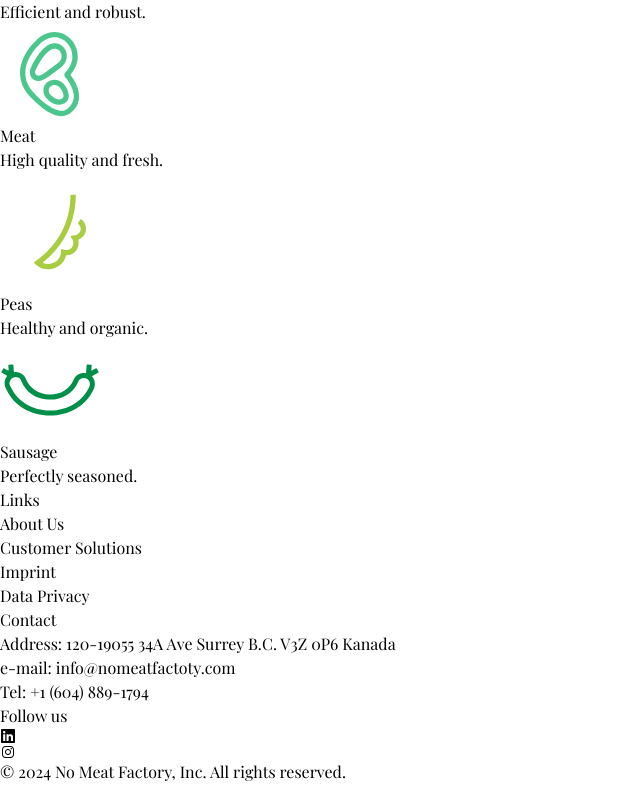
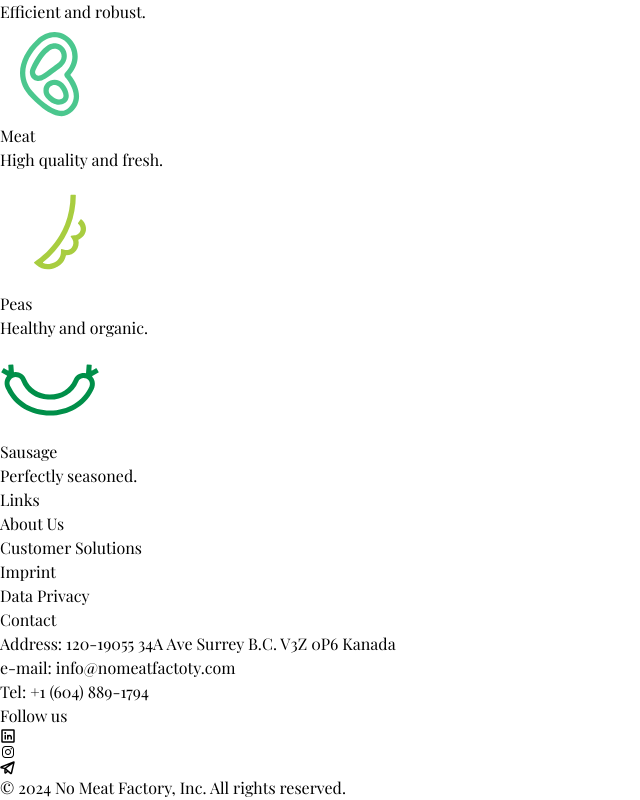
Before and after one commit to LQasemzadeh/NoMeatFactory, a Next.js app: page / in a window 1280 px wide. Shown: the part 4469-5269 px from the top of the page, without its empty margins (0-640 px from the left). Built offline with nearby package versions, Linux system fonts and the light colour scheme.

Commit message:
Update social icons in Footer component
Replaced `FaLinkedin` with `PiLinkedinLogoBold` for consistency and added a new Telegram icon using `PiTelegramLogoBold`. This enhances the visual alignment and provides an additional social media link.

```diff
--- a/src/app/Components/Footer/Footer.tsx
+++ b/src/app/Components/Footer/Footer.tsx
@@ -1,8 +1,10 @@
 'use client'
 
 import React from 'react';
-import { FaLinkedin } from "react-icons/fa";
+import { PiLinkedinLogoBold } from "react-icons/pi";
 import { IoLogoInstagram } from "react-icons/io";
+import { PiTelegramLogoBold } from "react-icons/pi";
+
 
 
 const Footer = () => {
@@ -32,9 +34,10 @@ const Footer = () => {
                 </div>
                 <div>
                     <h2 className="text-lg font-bold mb-4 text-white">Follow us</h2>
-                    <ul className="flex justify-start space-x-4">
-                        <li><FaLinkedin className="text-green-500 text-3xl ml-4" /><a href=""></a></li>
+                    <ul className="flex space-x-4">
+                        <li><PiLinkedinLogoBold className="text-green-500 text-3xl ml-4" /><a href=""></a></li>
                         <li><IoLogoInstagram  className="text-green-500 text-3xl" /><a href=""></a></li>
+                        <li><PiTelegramLogoBold className="text-green-500 text-3xl" /><a href=""></a></li>
                     </ul>
                 </div>
             </div>
```
